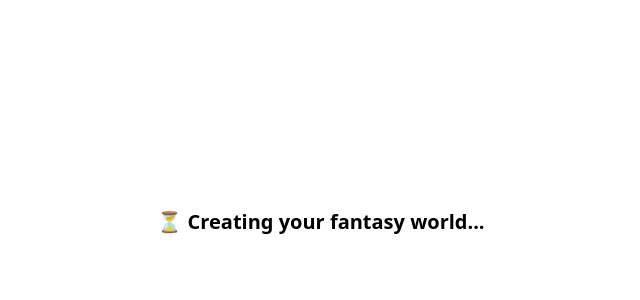
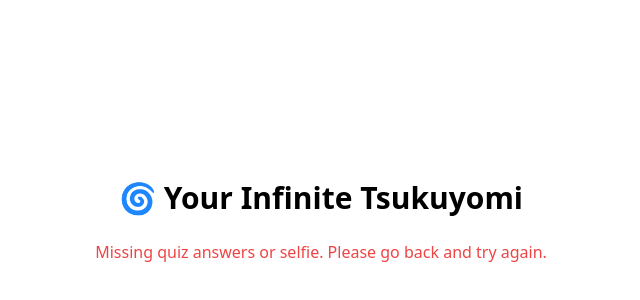
Before and after one commit to saifkazi25/IT129, a Next.js app: page /result in a window 1280 px wide. Before the commit this address had no page. Shown: the part 178-478 px from the top of the page, without its empty margins (319-959 px from the left). Built offline with nearby package versions, Linux system fonts and the light colour scheme.

Commit message:
Update page.tsx

```diff
--- a/app/result/page.tsx
+++ b/app/result/page.tsx
@@ -1,85 +1,69 @@
-'use client';
+"use client";
 
-import { useEffect, useState } from 'react';
-import { useRouter } from 'next/navigation';
+import { useEffect, useState } from "react";
 
 export default function ResultPage() {
-  const router = useRouter();
   const [loading, setLoading] = useState(true);
-  const [imageUrl, setImageUrl] = useState('');
-  const [error, setError] = useState('');
+  const [finalImage, setFinalImage] = useState<string | null>(null);
+  const [error, setError] = useState<string | null>(null);
 
   useEffect(() => {
-    const generateFantasy = async () => {
-      const quizAnswers = localStorage.getItem('quizAnswers');
-      const selfie = localStorage.getItem('selfie');
+    const generateImage = async () => {
+      const quizAnswers = JSON.parse(localStorage.getItem("quizAnswers") || "[]");
+      const selfieDataUrl = localStorage.getItem("selfieDataUrl");
 
-      if (!quizAnswers || !selfie) {
-        router.push('/');
+      console.log("✅ Incoming quizAnswers:", quizAnswers);
+      console.log("✅ Incoming selfieDataUrl:", selfieDataUrl);
+
+      if (!quizAnswers || quizAnswers.length !== 7 || !selfieDataUrl) {
+        console.error("❌ Missing input data", { quizAnswers, selfieDataUrl });
+        setError("Missing quiz answers or selfie. Please go back and try again.");
+        setLoading(false);
         return;
       }
 
       try {
-        const res = await fetch('/api/generate', {
-          method: 'POST',
+        const response = await fetch("/api/generate", {
+          method: "POST",
           headers: {
-            'Content-Type': 'application/json',
+            "Content-Type": "application/json",
           },
-          body: JSON.stringify({
-            answers: JSON.parse(quizAnswers),
-            selfie,
-          }),
+          body: JSON.stringify({ answers: quizAnswers, selfie: selfieDataUrl }),
         });
 
-        if (!res.ok) {
-          throw new Error('Failed to generate image');
+        if (!response.ok) {
+          throw new Error("Failed to generate image");
         }
 
-        const data = await res.json();
-        setImageUrl(data.finalImage); // this is the merged image URL
-        setLoading(false);
-      } catch (err) {
-        console.error('❌ Error generating fantasy image:', err);
-        setError('Failed to generate your fantasy image. Please try again.');
+        const data = await response.json();
+        console.log("✅ Response from backend:", data);
+        setFinalImage(data.finalImageUrl);
+      } catch (err: any) {
+        console.error("❌ Error during generation", err);
+        setError("Something went wrong. Please try again.");
+      } finally {
         setLoading(false);
       }
     };
 
-    generateFantasy();
-  }, [router]);
-
-  if (loading) {
-    return (
-      <div className="flex items-center justify-center min-h-screen bg-white text-black">
-        <p className="text-xl font-semibold">⏳ Creating your fantasy world...</p>
-      </div>
-    );
-  }
-
-  if (error) {
-    return (
-      <div className="flex items-center justify-center min-h-screen bg-white text-black">
-        <p className="text-red-500">{error}</p>
-      </div>
-    );
-  }
+    generateImage();
+  }, []);
 
   return (
-    <div className="flex flex-col items-center justify-center min-h-screen bg-white text-black p-4">
-      <h1 className="text-3xl font-bold mb-4">🌌 Your Infinite Tsukuyomi Awaits</h1>
-      {imageUrl && (
-        <img
-          src={imageUrl}
-          alt="Your fantasy image"
-          className="max-w-full rounded-lg shadow-lg mb-6"
-        />
+    <div className="flex flex-col items-center justify-center min-h-screen p-4 text-black bg-white">
+      <h1 className="text-3xl font-bold mb-6">🌀 Your Infinite Tsukuyomi</h1>
+
+      {loading && <p>Generating your fantasy image...</p>}
+
+      {error && (
+        <div className="text-red-500 text-center">
+          <p>{error}</p>
+        </div>
       )}
-      <button
-        onClick={() => router.push('/')}
-        className="bg-purple-600 hover:bg-purple-700 text-white font-semibold py-2 px-4 rounded"
-      >
-        🔁 Restart
-      </button>
+
+      {!loading && finalImage && (
+        <img src={finalImage} alt="Fantasy Result" className="max-w-full h-auto mt-6 rounded-lg shadow-lg" />
+      )}
     </div>
   );
 }
```
